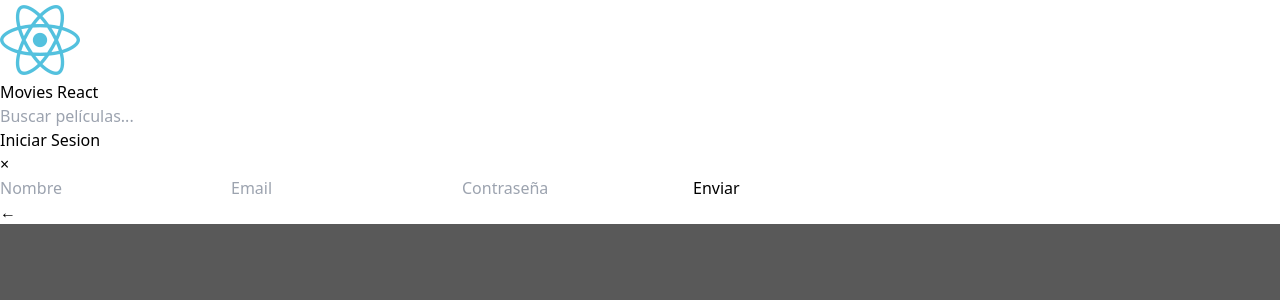
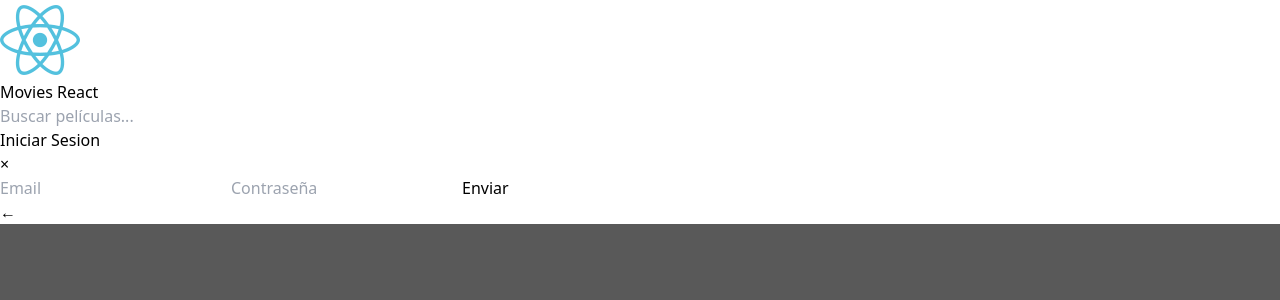
Before and after one commit to Orpira/carteleraReact, a React (Vite) app: page / in a window 1280 px wide. Both pictures are taken after a click on the button "Iniciar Sesion". Shown: the top 300 px of the page. Built offline with nearby package versions, Linux system fonts and the light colour scheme; no server answers.

Commit message:
correccion signin

```diff
--- a/src/components/Form/Form.jsx
+++ b/src/components/Form/Form.jsx
@@ -12,12 +12,6 @@ const Form = ({ onSubmit }) => {
       onSubmit={handleSubmit}
       className="bg-white rounded-xl shadow-md p-6 w-full max-w-md mx-auto flex flex-col gap-4"
     >
-      <input
-        name="nombre"
-        placeholder="Nombre"
-        className="border border-gray-300 rounded px-3 py-2 focus:outline-none focus:ring-2 focus:ring-blue-400"
-        required
-      />
       <input
         name="email"
         type="email"
```
